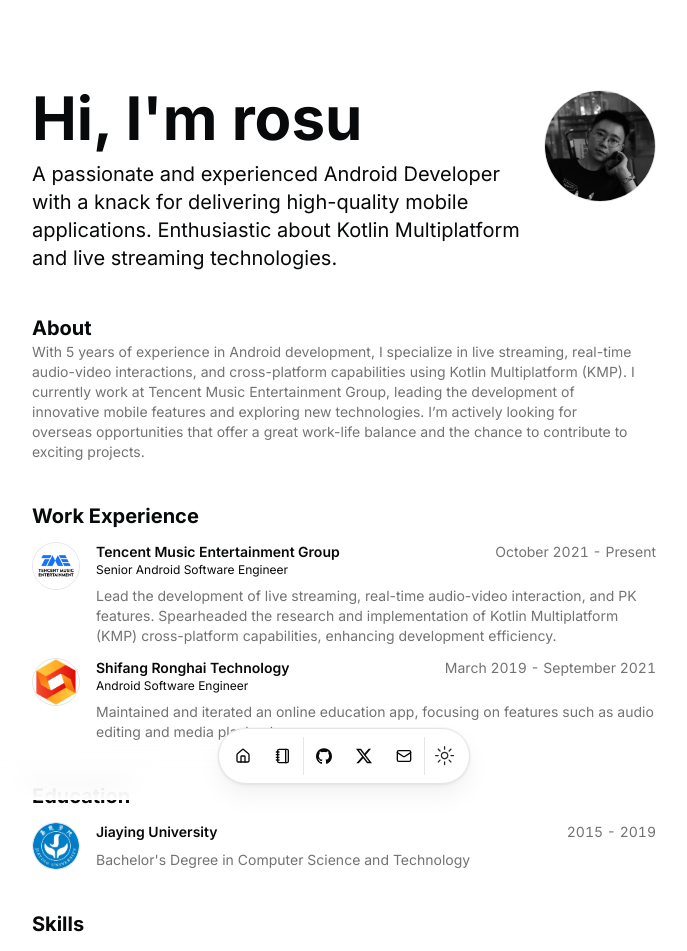
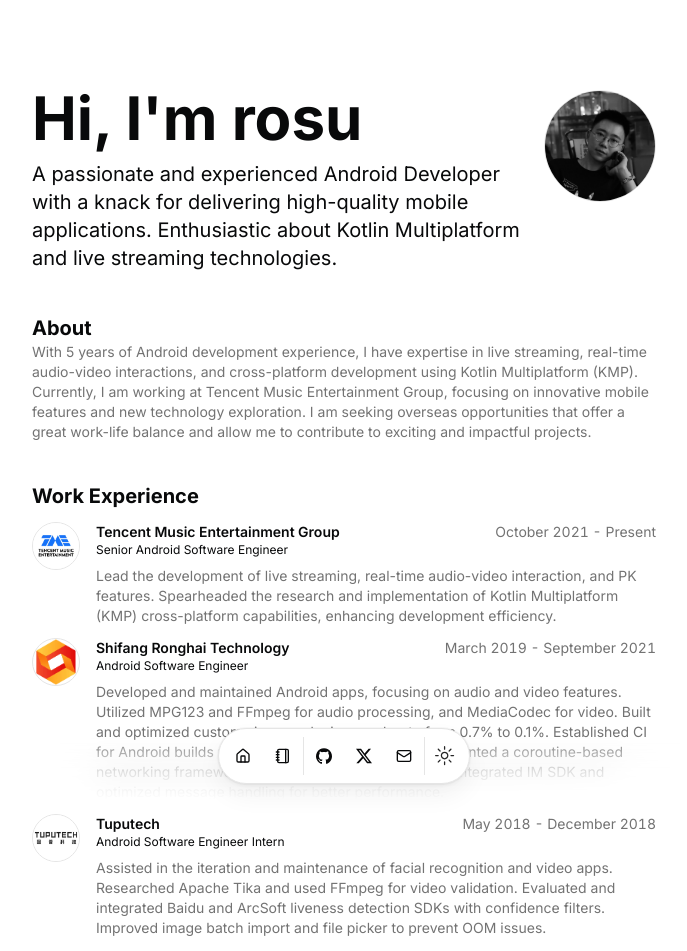
Before and after one commit to rosuH/portfolio, a Next.js app: page / in a window 1280 px wide. Shown: the top 951 px of the page, without its empty margins (296-983 px from the left). Built offline with nearby package versions, Linux system fonts and the light colour scheme.

Commit message:
feat: Update resume data with improved descriptions and add internship experience

```diff
--- a/src/data/resume.tsx
+++ b/src/data/resume.tsx
@@ -11,7 +11,7 @@
   description:
     "A passionate and experienced Android Developer with a knack for delivering high-quality mobile applications. Enthusiastic about Kotlin Multiplatform and live streaming technologies.",
   summary:
-    "With 5 years of experience in Android development, I specialize in live streaming, real-time audio-video interactions, and cross-platform capabilities using Kotlin Multiplatform (KMP). I currently work at Tencent Music Entertainment Group, leading the development of innovative mobile features and exploring new technologies. I’m actively looking for overseas opportunities that offer a great work-life balance and the chance to contribute to exciting projects.",
+    "With 5 years of Android development experience, I have expertise in live streaming, real-time audio-video interactions, and cross-platform development using Kotlin Multiplatform (KMP). Currently, I am working at Tencent Music Entertainment Group, focusing on innovative mobile features and new technology exploration. I am seeking overseas opportunities that offer a great work-life balance and allow me to contribute to exciting and impactful projects.",
   avatarUrl: "/me.webp",
   skills: [
     "Kotlin",
@@ -61,8 +61,20 @@
       logoUrl: "/tenclass.webp",
       badges: [],
       description:
-        "Maintained and iterated an online education app, focusing on features such as audio editing and media playback.",
+        "Developed and maintained Android apps, focusing on audio and video features. Utilized MPG123 and FFmpeg for audio processing, and MediaCodec for video. Built and optimized custom views, reducing crash rate from 0.7% to 0.1%. Established CI for Android builds using Jenkins. Designed and implemented a coroutine-based networking framework and a versatile file upload tool. Integrated IM SDK and optimized message handling for better performance.",
     },
+    {
+      company: "Tuputech",
+      href: "https://www.tuputech.com/",
+      location: "Guangzhou, China",
+      title: "Android Software Engineer Intern",
+      start: "May 2018",
+      end: "December 2018",
+      logoUrl: "/tuputech.jpg",
+      badges: [],
+      description:
+        "Assisted in the iteration and maintenance of facial recognition and video apps. Researched Apache Tika and used FFmpeg for video validation. Evaluated and integrated Baidu and ArcSoft liveness detection SDKs with confidence filters. Improved image batch import and file picker to prevent OOM issues.",
+    }
   ],
   education: [
     {
```
Also changed, not shown: public/tuputech.jpg (added).
